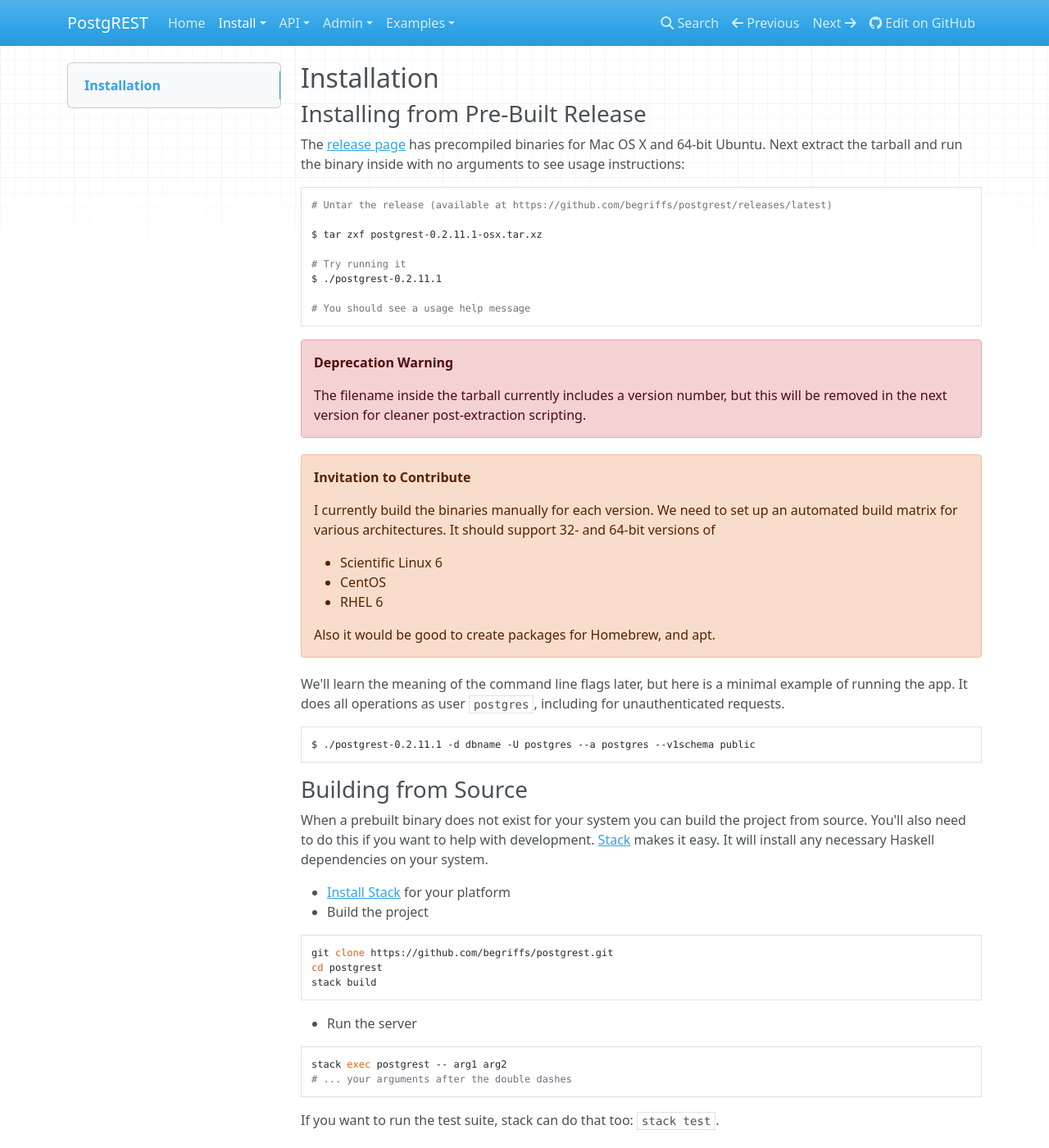
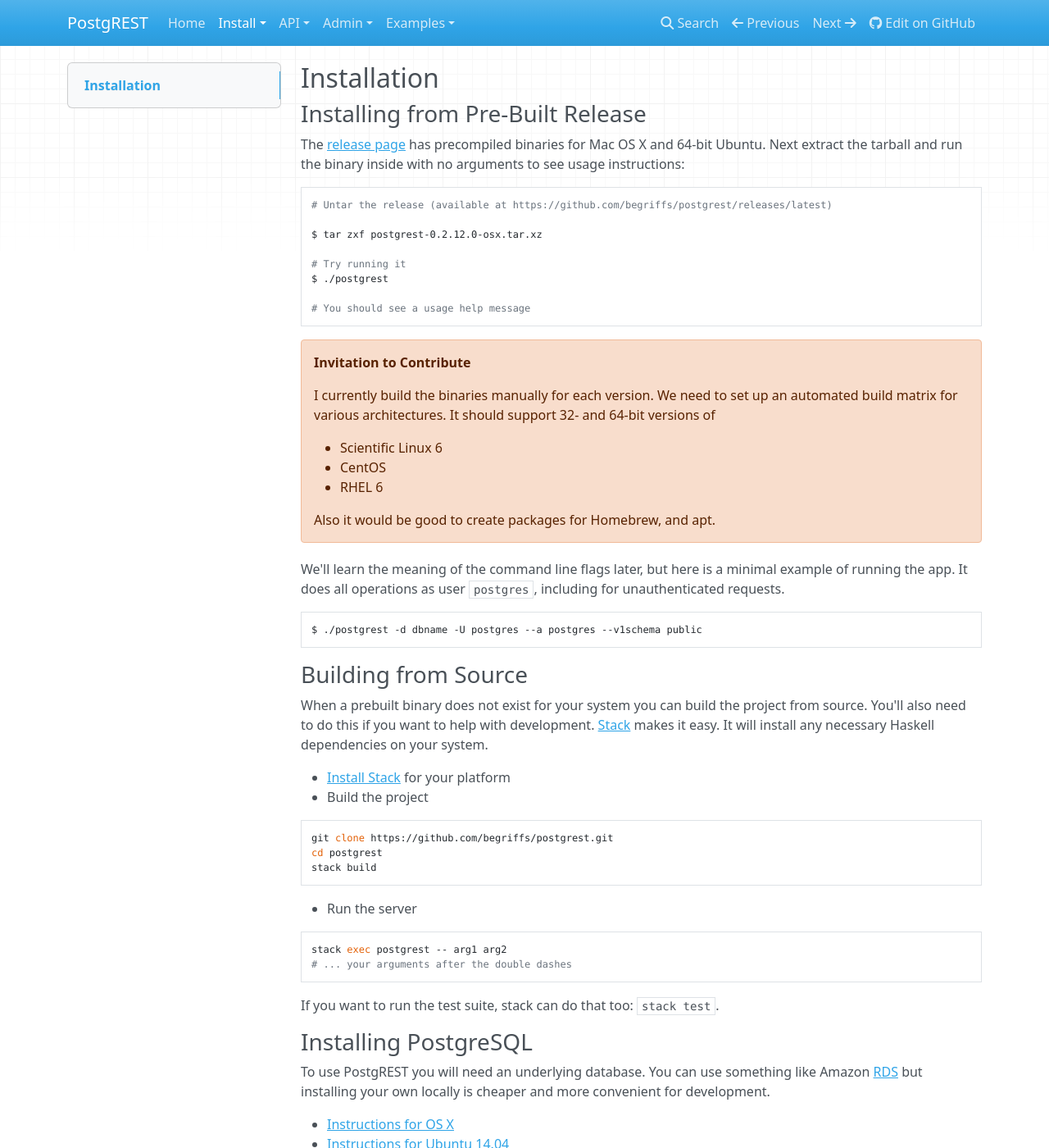
Before and after one commit to PostgREST/postgrest, an MkDocs documentation site: the page built from docs/install/server.md, in a window 1280 px wide and 1400 px high. Shown: the whole window at 82% size. Built offline with MkDocs 1.6.1, drawn with Linux system fonts in a browser that asks for light colours; nearby versions of some CDN libraries; old or Windows-style settings are respelled for this version of MkDocs.

````diff
--- a/app.json
+++ b/app.json
@@ -10,7 +10,7 @@
     },
     "POSTGREST_VER": {
       "description": "Version of PostgREST to deploy",
-      "value": "0.2.11.1"
+      "value": "0.2.12.0"
     },
     "DB_NAME": {
       "description": "Database name",
--- a/docs/install/server.md
+++ b/docs/install/server.md
@@ -7,21 +7,13 @@ The [release page](https://github.com/begriffs/postgrest/releases/latest) has pr
 ```sh
 # Untar the release (available at https://github.com/begriffs/postgrest/releases/latest)
 
-$ tar zxf postgrest-0.2.11.1-osx.tar.xz
+$ tar zxf postgrest-0.2.12.0-osx.tar.xz
 
 # Try running it
-$ ./postgrest-0.2.11.1
+$ ./postgrest
 
 # You should see a usage help message
 ```
-
-<div class="admonition danger">
-    <p class="admonition-title">Deprecation Warning</p>
-
-    <p>The filename inside the tarball currently includes a version
-    number, but this will be removed in the next version for cleaner
-    post-extraction scripting.</p>
-</div>
 
 <div class="admonition warning">
     <p class="admonition-title">Invitation to Contribute</p>
@@ -36,7 +28,7 @@ $ ./postgrest-0.2.11.1
 We'll learn the meaning of the command line flags later, but here is a minimal example of running the app. It does all operations as user `postgres`, including for unauthenticated requests.
 
 ```sh
-$ ./postgrest-0.2.11.1 -d dbname -U postgres --a postgres --v1schema public
+$ ./postgrest -d dbname -U postgres --a postgres --v1schema public
 ```
 
 ### Building from Source
--- a/stack.yaml
+++ b/stack.yaml
@@ -4,4 +4,4 @@ packages:
 extra-deps:
   - Ranged-sets-0.3.0
   - packdeps-0.4.1
-resolver: lts-3.7
+resolver: lts-3.10
````
Also changed, not shown: CHANGELOG.md (+2 -1 lines), 1 other file.
